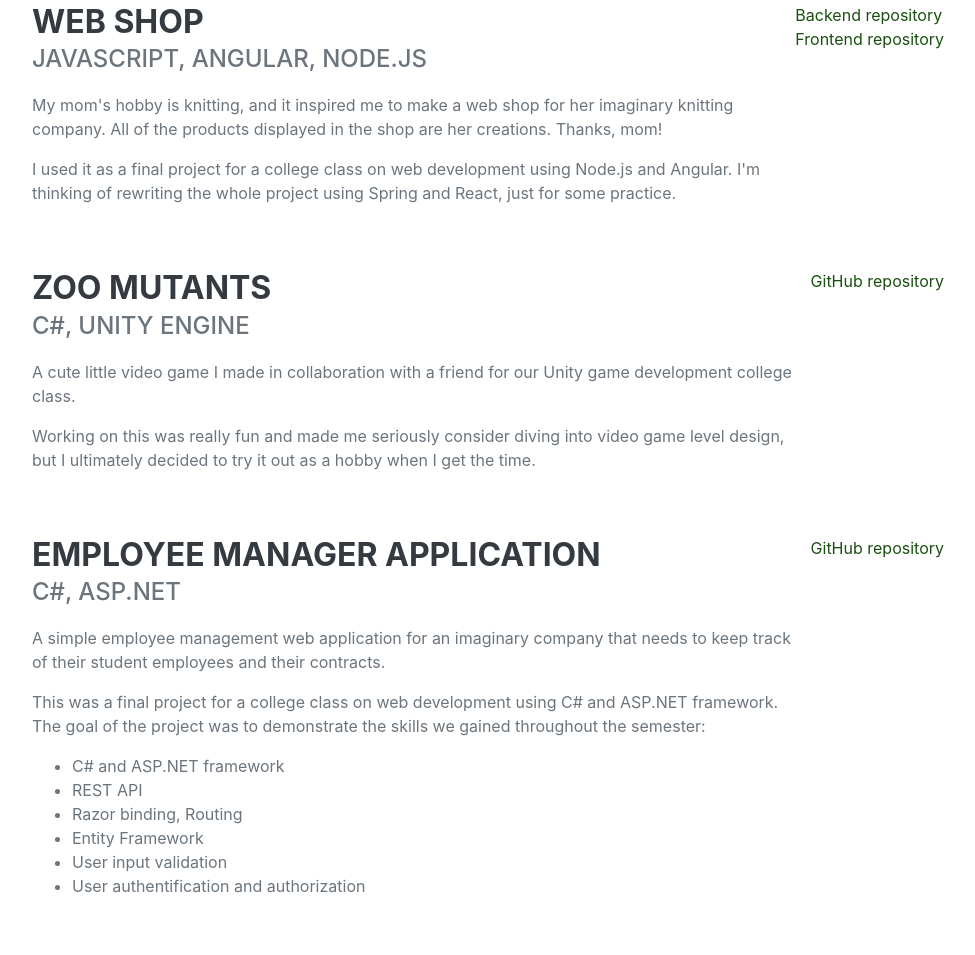
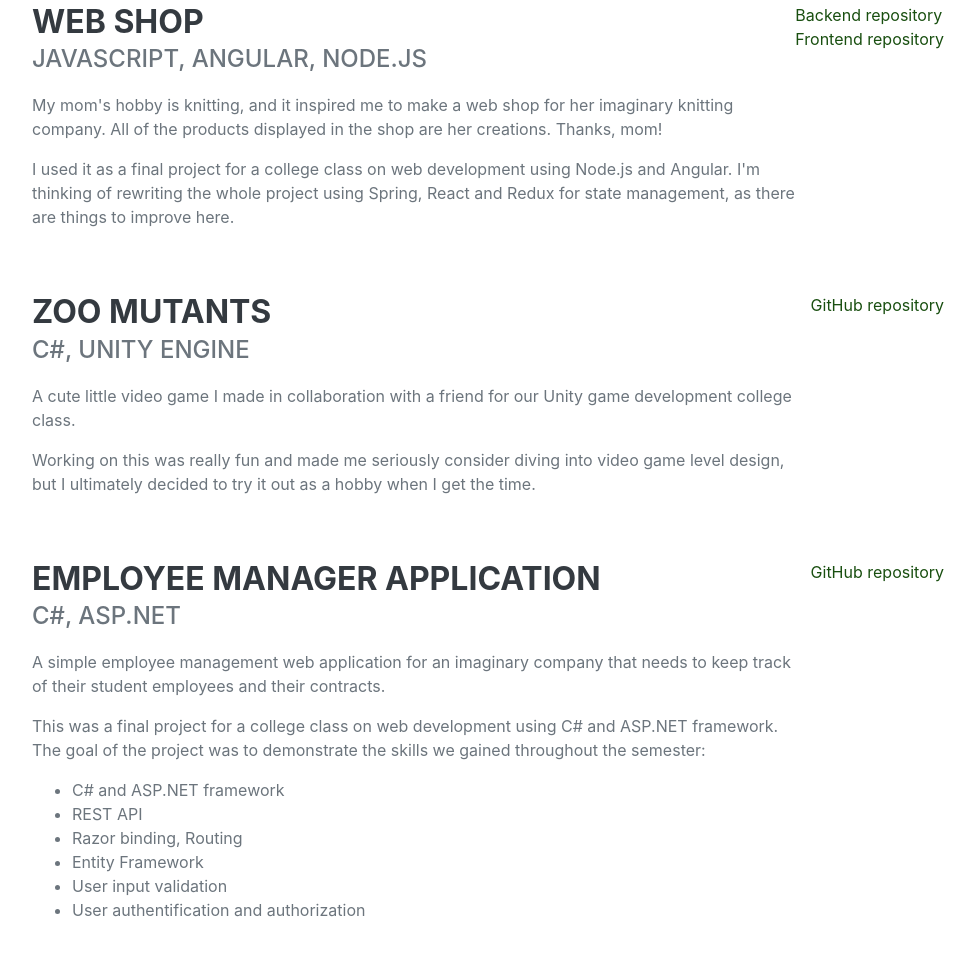
Before and after one commit to sugardoris/sugardoris.github.io, a plain HTML site: page index.html in a window 1280 px wide. Shown: the part 4020-4975 px from the top of the page, without its empty margins (288-1263 px from the left). Drawn offline with nearby package versions, Linux system fonts and the light colour scheme; a web font is replaced by a local one.

Commit message:
Sentence

```diff
--- a/index.html
+++ b/index.html
@@ -218,7 +218,7 @@
                             <p>My mom's hobby is knitting, and it inspired me to make a web shop for her imaginary knitting company.
                                 All of the products displayed in the shop are her creations. Thanks, mom!</p>
                             <p>I used it as a final project for a college class on web development using Node.js and Angular.
-                                I'm thinking of rewriting the whole project using Spring and React, just for some practice.</p>
+                                I'm thinking of rewriting the whole project using Spring, React and Redux for state management, as there are things to improve here.</p>
                         </div>
                         <div class="flex-shrink-0">
                             <div class="flex-shrink-0"><span class="text-primary"><a href="https://github.com/sugardoris/webshop-backend">Backend repository</a></span></div>
```
